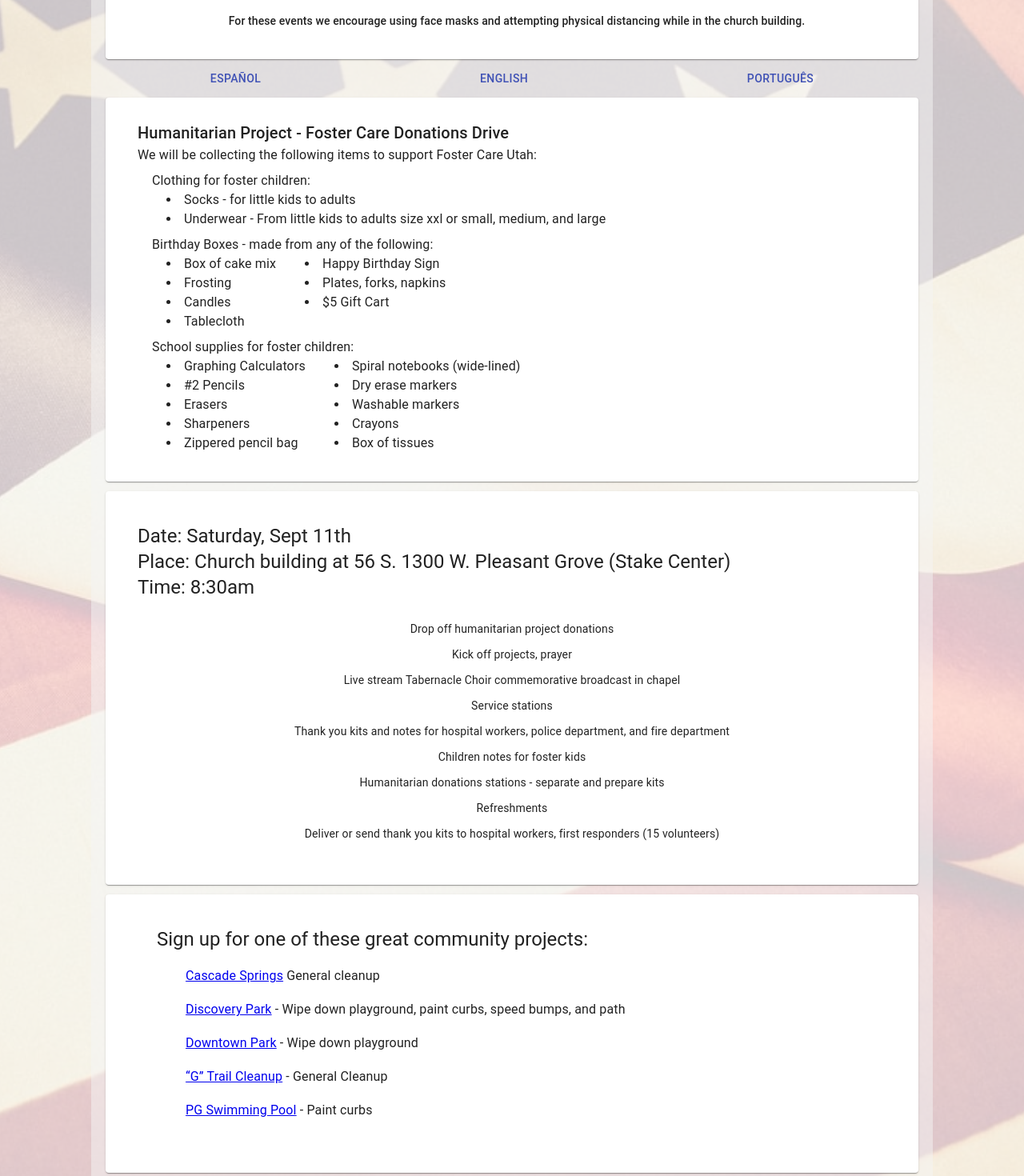
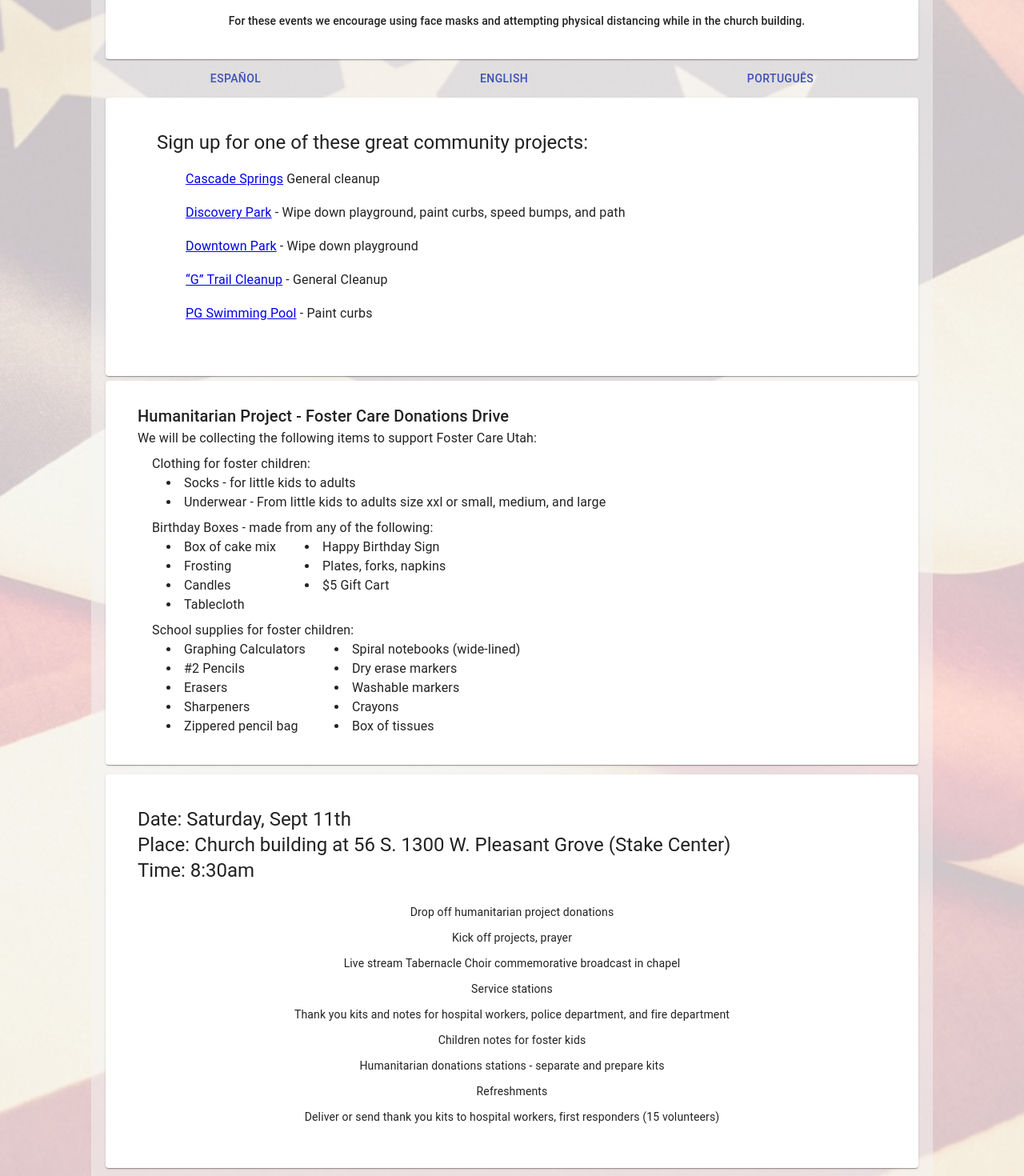
Before and after one commit to smcgee31/pg_west_sept11_service_day, a React (Create React App) app: page / in a window 1280 px wide. Shown: the part 660-2130 px from the top of the page at 80% size. Built offline with nearby package versions, Linux system fonts and the light colour scheme.

Commit message:
move signups to almost top

```diff
--- a/src/App.jsx
+++ b/src/App.jsx
@@ -51,9 +51,9 @@ function App() {
           </Grid>
 
           <Grid sm={12} item={true}>
+            <Signups lang={lang} />
             <HumanitarianProject lang={lang} />
             <Details lang={lang} />
-            <Signups lang={lang} />
           </Grid>
 
           <Footer lang={lang} />
```
